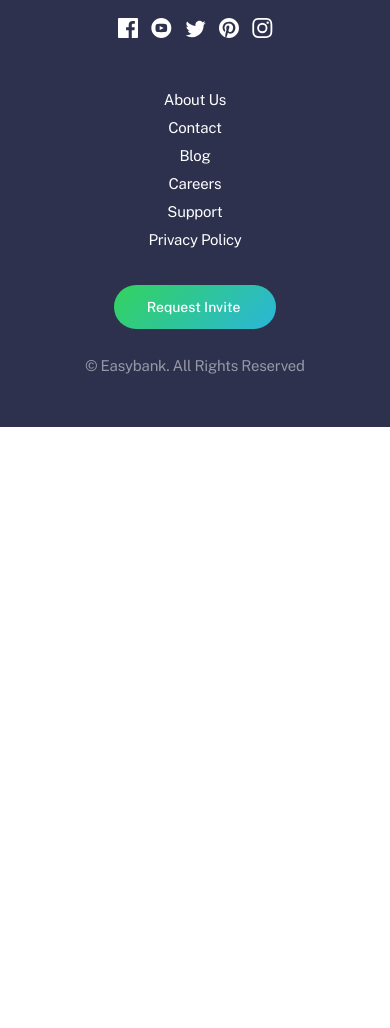
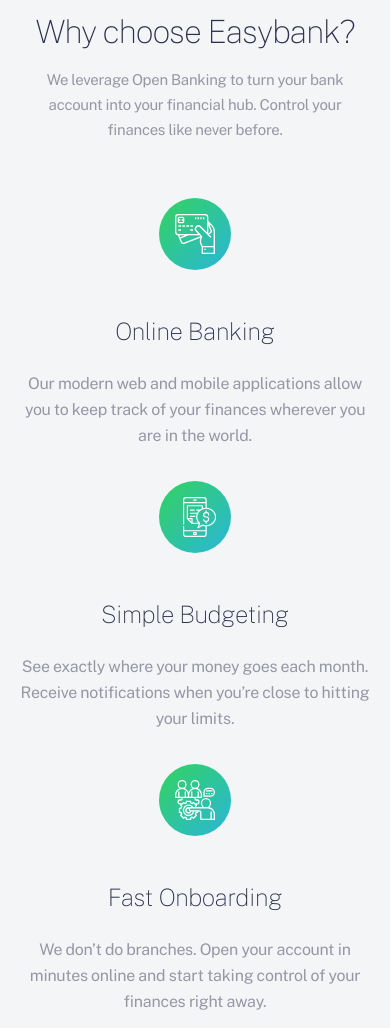
Before and after one commit to ilhomjon55/easy-bank, a plain HTML site: page index.html in a window 390 px wide. Shown: the part 972-2000 px from the top of the page. Before the commit the page ends 1399 px from the top, so only its background shows below. Drawn offline with Linux system fonts and the light colour scheme.

Commit message:
Sytle and make advantages section responsive

```diff
--- a/index.html
+++ b/index.html
@@ -91,7 +91,48 @@
           aria-hidden="true" width="1010" height="551">
       </div><!-- container -->
     </section>
-
+    <!-- ADVANTAGES -->
+    <section class="advantages">
+      <div class="container">
+        <div class="advantages__info">
+          <h2 class="advantages__heading">Why choose Easybank?</h2>
+          <p class="advantages__paragraph">
+            We leverage Open Banking to turn your bank account into your financial hub. Control your finances like never
+            before.
+          </p>
+        </div><!-- advantages__info -->
+        <ul class="advantages__list">
+          <li class="advantage">
+            <h3 class="advantage__heading">Online Banking</h3>
+            <p class="advantage__paragraph">
+              Our modern web and mobile applications allow you to keep track of your
+              finances wherever you are in the world.
+            </p>
+          </li>
+          <li class="advantage">
+            <h3 class="advantage__heading">Simple Budgeting</h3>
+            <p class="advantage__paragraph">
+              See exactly where your money goes each month. Receive notifications when
+              you’re close to hitting your limits.
+            </p>
+          </li>
+          <li class="advantage">
+            <h3 class="advantage__heading">Fast Onboarding</h3>
+            <p class="advantage__paragraph">
+              We don’t do branches. Open your account in minutes online and start taking
+              control of your finances right away.
+            </p>
+          </li>
+          <li class="advantage">
+            <h3 class="advantage__heading">Open API</h3>
+            <p class="advantage__paragraph">
+              Manage your savings, investments, pension, and much more from one account. Tracking your money has never
+              been easier.
+            </p>
+          </li>
+        </ul>
+      </div><!-- container -->
+    </section>
   </main>
   <footer class="footer site__footer">
     <div class="container">
--- a/scss/_mixins.scss
+++ b/scss/_mixins.scss
@@ -51,4 +51,10 @@
   }
 }
 
-// CSS-BACKGROUND
+// RESET-LIST
+
+@mixin reset-list {
+  padding: 0;
+  margin: 0;
+  list-style-type: none;
+}
--- /dev/null
+++ b/scss/blocks/_advantages.scss
@@ -0,0 +1,119 @@
+.advantages {
+  background-color: #f4f5f7;
+}
+
+.advantages .container {
+  padding: 95px 20px;
+}
+
+.advantages__info {
+  max-width: 635px;
+  margin-bottom: 72px;
+}
+
+.advantages__heading {
+  margin-top: 0;
+  margin-bottom: 16px;
+  font-weight: 100;
+  font-size: 40px;
+  line-height: 64px;
+  letter-spacing: -1px;
+  color: $main-bright-cyan;
+}
+
+.advantages__paragraph {
+  margin: 0;
+  line-height: 28px;
+  letter-spacing: -0.28125px;
+  color: $main-gray;
+}
+
+.advantages__list {
+  @include reset-list;
+  display: flex;
+  margin: 0 -15px;
+  justify-content: space-between;
+  flex-wrap: wrap;
+}
+
+.advantage {
+  max-width: 255px;
+  margin: 15px;
+
+  &::before {
+    width: 72px;
+    height: 72px;
+    display: inline-block;
+    margin-bottom: 40px;
+    background-position: center center;
+    background-repeat: no-repeat;
+    content: "";
+  }
+
+  &:nth-child(1)::before {
+    background-image: url("../img/icon-online.svg");
+  }
+
+  &:nth-child(2)::before {
+    background-image: url("../img/icon-budgeting.svg");
+  }
+
+  &:nth-child(3)::before {
+    background-image: url("../img/icon-onboarding.svg");
+  }
+
+  &:nth-child(4)::before {
+    background-image: url("../img/icon-api.svg");
+  }
+}
+
+
+.advantage__heading {
+  margin-top: 0;
+  margin-bottom: 26px;
+  font-weight: 100;
+  font-size: 24px;
+  line-height: 28px;
+  letter-spacing: -0.428571px;
+  color: $main-bright-cyan;
+}
+
+.advantage__paragraph {
+  margin: 0;
+  font-size: 16px;
+  line-height: 26px;
+  letter-spacing: -0.25px;
+  color: $main-gray;
+}
+
+@include breakpoint-down (860px) {
+  .advantages__list {
+    justify-content: space-around;
+  }
+}
+
+@include breakpoint-down(580px) {
+
+  .advantages__info {
+    text-align: center;
+    margin: 0 auto;
+    margin-bottom: 56px;
+  }
+
+  .advantages__heading {
+    font-size: 32px;
+    line-height: 38px;
+  }
+
+  .advantages__paragraph {
+    font-size: 15px;
+    line-height: 25px;
+  }
+
+  .advantage {
+    max-width: 350px;
+    text-align: center;
+    margin: 0 auto;
+    margin-bottom: 32px;
+  }
+}
--- a/scss/blocks/_blocks.scss
+++ b/scss/blocks/_blocks.scss
@@ -3,4 +3,5 @@
 @import "logo";
 @import "request-link";
 @import "hero";
+@import "advantages";
 @import "footer";
--- a/scss/blocks/_header.scss
+++ b/scss/blocks/_header.scss
@@ -36,7 +36,7 @@
   background-image: url("../img/icon-hamburger.svg");
   background-repeat: no-repeat;
   background-position: center center;
-  background-size: contain;
+  background-size: cover;
 }
 
 .header__content .container {
--- a/scss/blocks/_hero.scss
+++ b/scss/blocks/_hero.scss
@@ -17,16 +17,15 @@
   font-size: 56px;
   line-height: 64px;
   letter-spacing: -1px;
-  color: #2D314D;
+  color: $main-bright-cyan;
 }
 
 .hero__paragraph {
   margin-top: 0;
   margin-bottom: 36px;
-  font-size: 18px;
   line-height: 28px;
   letter-spacing: -0.28125px;
-  color: #9597A5;
+  color: $main-gray;
 }
 
 .hero__img {
--- a/scss/blocks/_request-link.scss
+++ b/scss/blocks/_request-link.scss
@@ -1,4 +1,5 @@
 .request-link {
+  position: relative;
   display: inline-block;
   padding: 8px 33px;
   padding-right: 36px;
@@ -9,10 +10,23 @@
   line-height: 28px;
   color: #FFFFFF;
   white-space: nowrap;
+  overflow: hidden;
+  text-overflow: ellipsis;
   background-image: $main-linear-green;
   border-radius: 22px;
+
+  &::before {
+    position: absolute;
+    top: 0;
+    left: 0;
+    width: 100%;
+    height: 100%;
+    background-color: #fff;
+    opacity: 0;
+    content: "";
+  }
+
+  &:hover:before {
+    opacity: 0.4;
+  }
 }
-
-.request-link:hover {
-  opacity: 0.4;
-}
```
Also changed, not shown: css/main.min.css, 1 other file.
